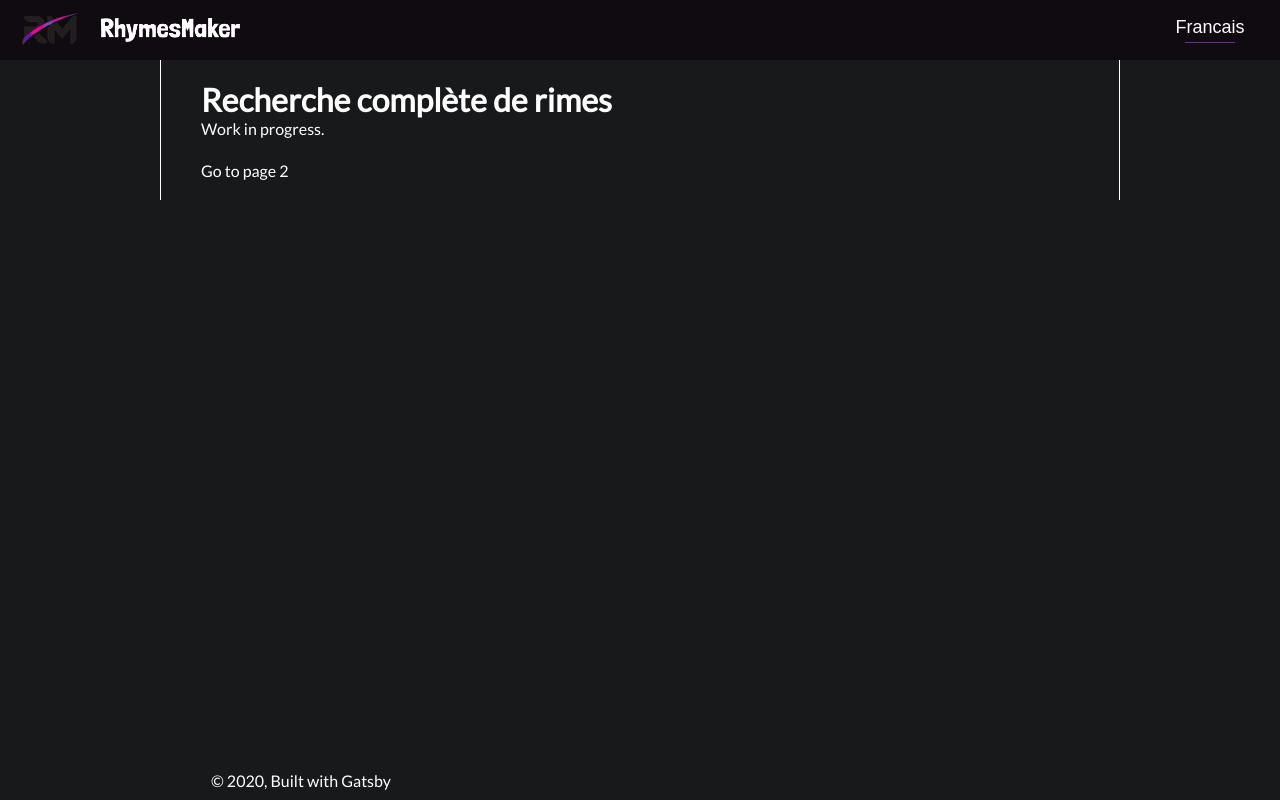
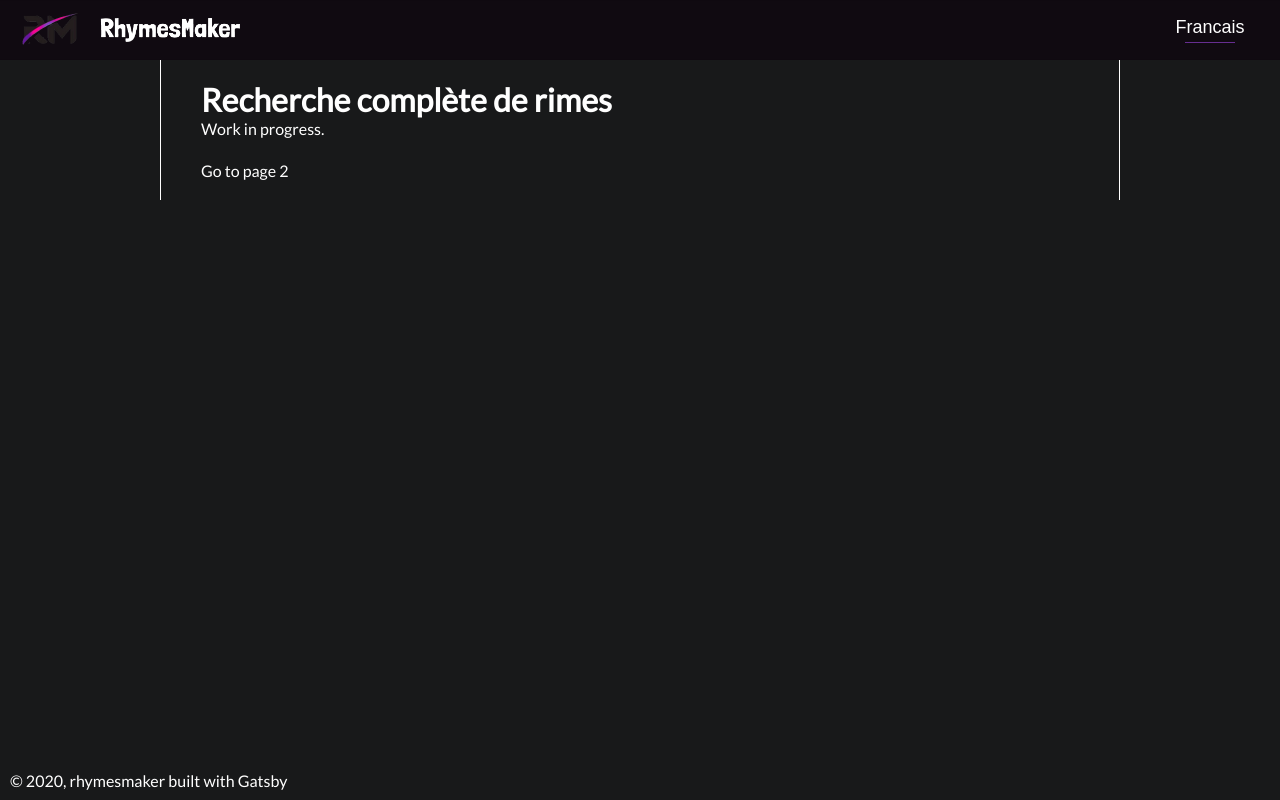
Before and after one commit to dylan-13/rhymesmaker, a Gatsby site: page / in a window 1280 px wide. Built offline with nearby package versions, Linux system fonts and the light colour scheme; Gatsby itself is replaced by a stand-in of ours; a web font is replaced by a local one.

Commit message:
remove inline style

```diff
--- /dev/null
+++ b/src/components/Footer/Footer.module.css
@@ -0,0 +1,5 @@
+footer {
+  position: fixed;
+  bottom: 0;
+  margin: 10px;
+}
--- /dev/null
+++ b/src/components/Footer/index.js
@@ -0,0 +1,20 @@
+import PropTypes from "prop-types"
+import React from "react"
+import './Footer.module.css'
+const Footer = ({ siteTitle }) => (
+  <footer>
+    © {new Date().getFullYear()}, {siteTitle} built with
+    {` `}
+    <a href="https://www.gatsbyjs.com">Gatsby</a>
+  </footer>
+)
+
+Footer.propTypes = {
+  siteTitle: PropTypes.string,
+}
+
+Footer.defaultProps = {
+  siteTitle: `rhymesmaker`,
+}
+
+export default Footer
--- a/src/components/layout.css
+++ b/src/components/layout.css
@@ -25,14 +25,10 @@ footer,
 div {
   color: #ffffff;
 }
+
 a {
   text-decoration: none;
   color: inherit;
-}
-footer {
-  position: fixed;
-  bottom: 0;
-  margin: 10px;
 }
 
 .MainPage {
--- a/src/components/layout.js
+++ b/src/components/layout.js
@@ -4,6 +4,7 @@ import { useStaticQuery, graphql } from "gatsby"
 
 import Header from "./Header"
 import "./layout.css"
+import Footer from "./Footer"
 
 const Layout = ({ children }) => {
   const data = useStaticQuery(graphql`
@@ -18,19 +19,11 @@ const Layout = ({ children }) => {
 
   return (
     <>
-      <Header siteTitle={data.site.siteMetadata?.title || `Title`} />
+      <Header />
       <div className="MainPage">
         <main>{children}</main>
-        <footer
-          style={{
-            marginTop: `2rem`,
-          }}
-        >
-          © {new Date().getFullYear()}, Built with
-          {` `}
-          <a href="https://www.gatsbyjs.com">Gatsby</a>
-        </footer>
       </div>
+      <Footer siteTitle={data.site.siteMetadata?.title} />
     </>
   )
 }
```
